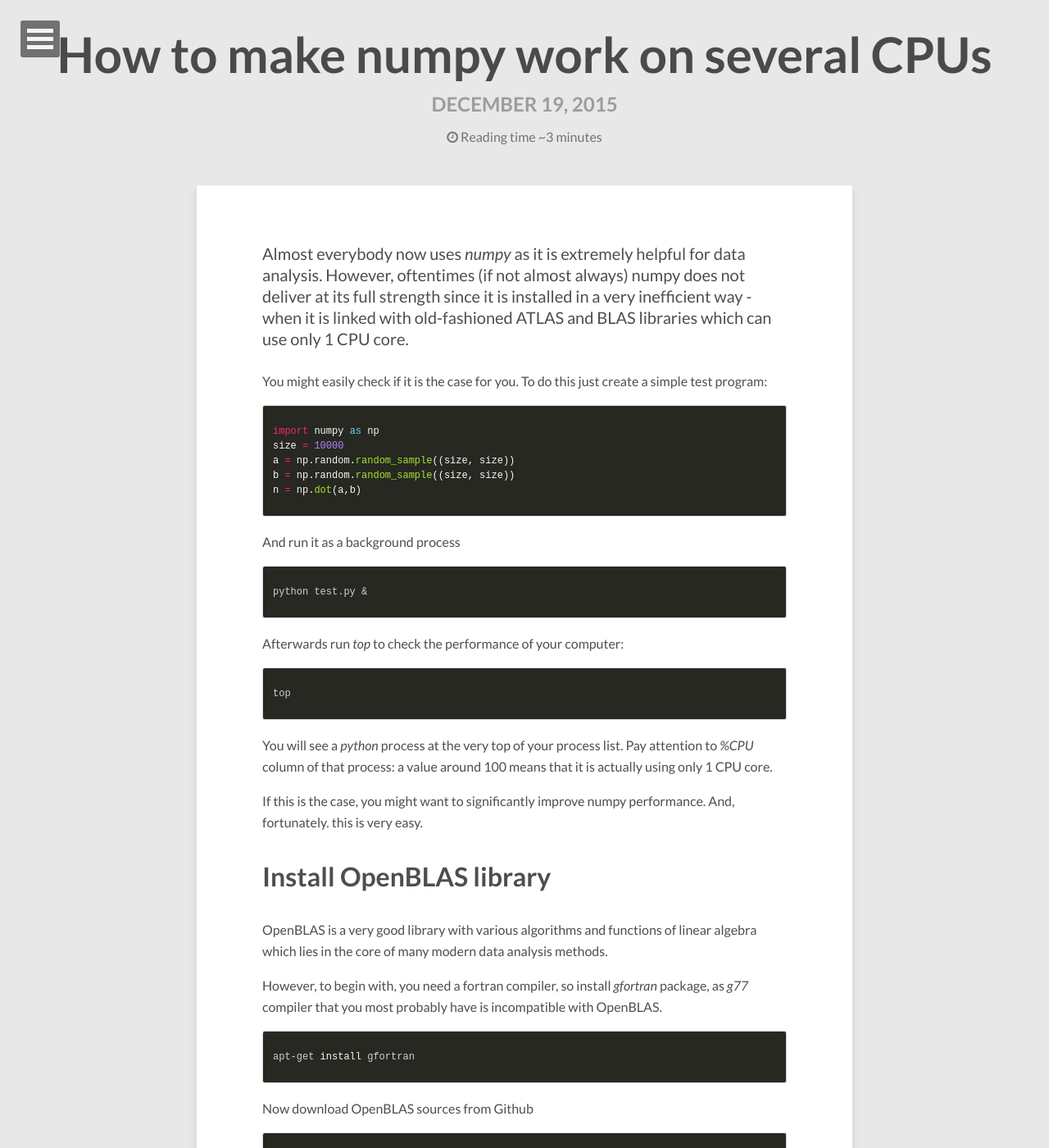
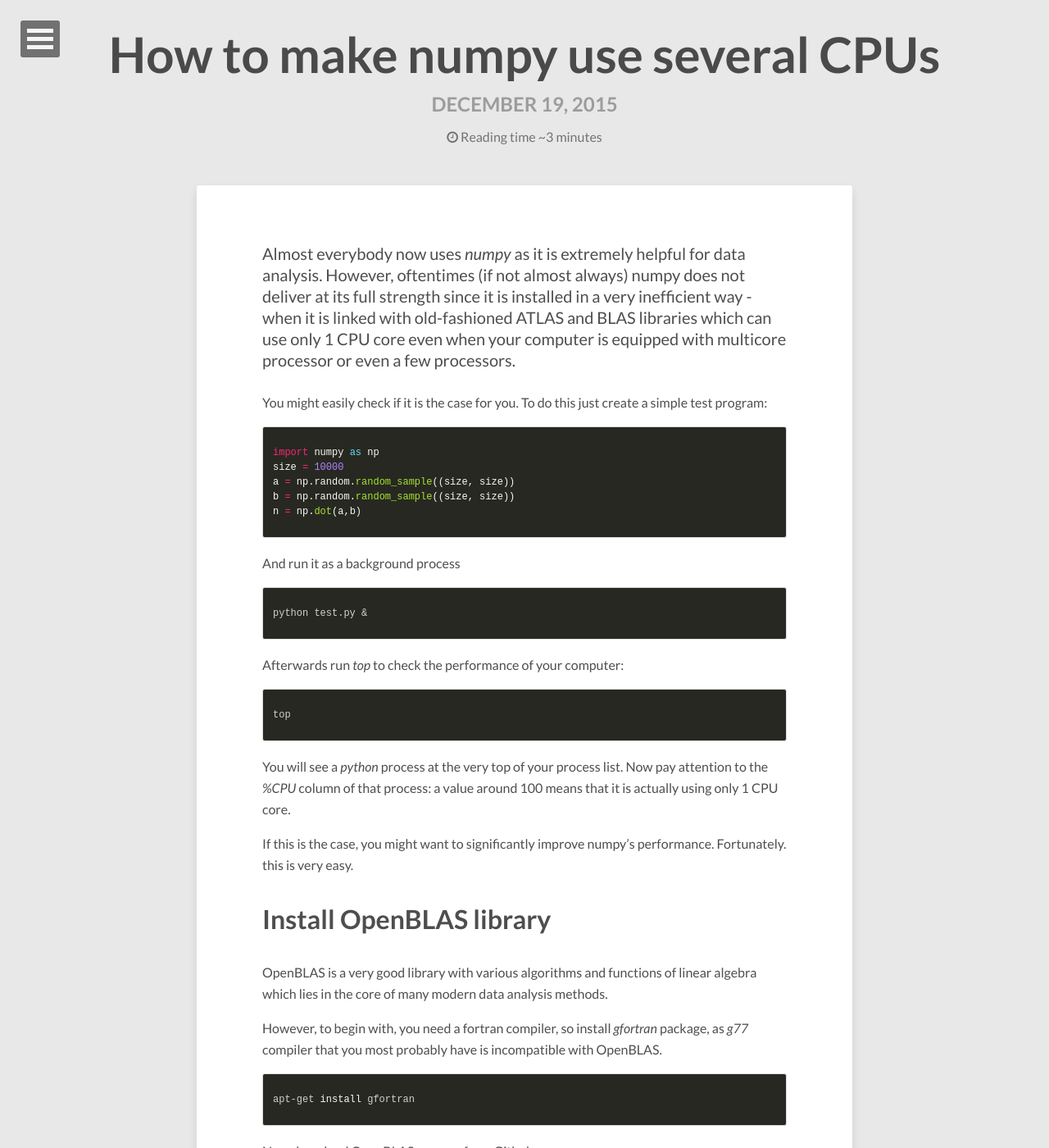
Before and after one commit to roman-kh/roman-kh.github.com, a Jekyll site: the page built from _posts/2015-12-19-numpy-BLAS-multicore.md, in a window 1280 px wide and 1400 px high. Shown: the whole window at 82% size. Built offline with Jekyll 4.4.1, drawn with Linux system fonts in a browser that asks for light colours; nearby versions of some CDN libraries.

Commit message:
new post: multicore numpy

```diff
--- a/_posts/2015-12-19-numpy-BLAS-multicore.md
+++ b/_posts/2015-12-19-numpy-BLAS-multicore.md
@@ -1,13 +1,13 @@
 ---
 layout: post
-title: How to make numpy work on several CPUs
+title: How to make numpy use several CPUs
 description: "Make your numpy faster"
 modified: 2015-12-19
 ---
 
 Almost everybody now uses *numpy* as it is extremely helpful for data analysis.
 However, oftentimes (if not almost always) numpy does not deliver at its full strength since it is installed in a very inefficient way -
-when it is linked with old-fashioned ATLAS and BLAS libraries which can use only 1 CPU core.
+when it is linked with old-fashioned ATLAS and BLAS libraries which can use only 1 CPU core even when your computer is equipped with multicore processor or even a few processors.
 
 You might easily check if it is the case for you. To do this just create a simple test program:
 {% highlight python %}
@@ -28,9 +28,9 @@ Afterwards run *top* to check the performance of your computer:
 top
 {% endhighlight %}
 You will see a *python* process at the very top of your process list.
-Pay attention to *%CPU* column of that process: a value around 100 means that it is actually using only 1 CPU core.
+Now pay attention to the *%CPU* column of that process: a value around 100 means that it is actually using only 1 CPU core.
 
-If this is the case, you might want to significantly improve numpy performance. And, fortunately. this is very easy.
+If this is the case, you might want to significantly improve numpy's performance. Fortunately. this is very easy.
 
 
 # Install OpenBLAS library
```
